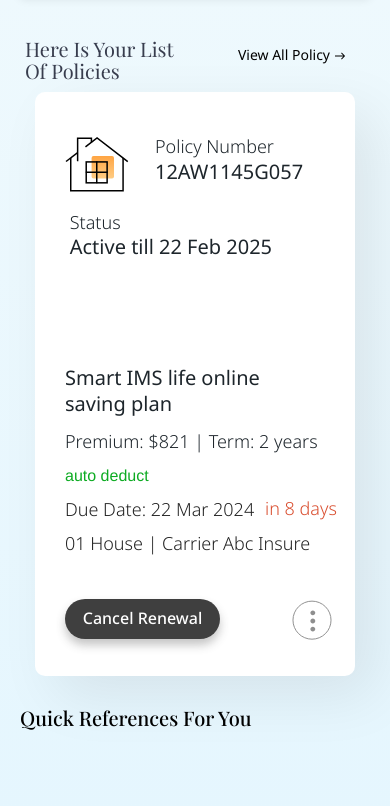
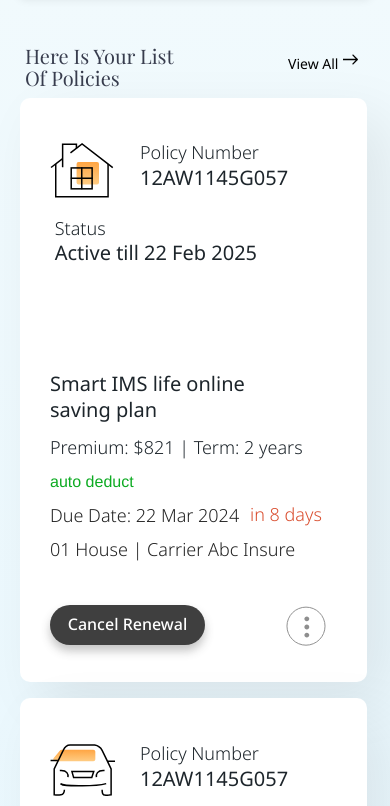
Before and after one commit to SmartImsIns/smart-ims-insu-frontend-app, a React (Create React App) app: page /ims-dashboard in a window 390 px wide. Shown: the part 1178-1984 px from the top of the page. Built offline with nearby package versions, Linux system fonts and the light colour scheme; a web font is replaced by a local one.

Commit message:
few design changes

```diff
--- a/src/ImsDashboard/PoliciesList/PolicyContainer.tsx
+++ b/src/ImsDashboard/PoliciesList/PolicyContainer.tsx
@@ -1,24 +1,33 @@
-import React from 'react';
-import PolicyCard, { PolicyData } from './PolicyCard';
-import { Box, Typography, useMediaQuery } from '@mui/material';
-import PolicyStyles from './PolicyStyles';
-import policyData from '../../mockJson/CustomerDashboard/PolicyCardData.json'
-import viewAllArrow from '../../assets/viewAllArrow.svg'
-import { policiesHeading,viewAllPolicy } from '../../constants/Constants'
+import React, { useState }from "react";
+import PolicyCard, { PolicyData } from "./PolicyCard";
+import { Box, Typography, useMediaQuery } from "@mui/material";
+import PolicyStyles from "./PolicyStyles";
+import policyData from "../../mockJson/CustomerDashboard/PolicyCardData.json";
+import viewAllArrow from "../../assets/viewAllArrow.svg";
+import { policiesHeading, viewAll } from "../../constants/Constants";
+
 const PolicyContainer: React.FC = () => {
-  const isMobile = useMediaQuery('(max-width:1024px)');
+
+
 
   return (
     <Box>
       <Box sx={PolicyStyles.policyCardHead}>
-            <Typography sx={PolicyStyles.policyCardHeading}>{policiesHeading}</Typography>
+        <Typography sx={PolicyStyles.policyCardHeading}>
+          {policiesHeading}
+        </Typography>
+
+        {policyData.length > 2 && (
           <Box sx={PolicyStyles.policyCardViewAllBox}>
-              <Typography sx={PolicyStyles.policyCardViewAll}>{viewAllPolicy}</Typography>
-              <img style={{ width: "10px" }}  src={viewAllArrow} alt="view-all-arrow" />
+            <Typography sx={PolicyStyles.policyCardViewAll}>{viewAll}</Typography>
+            <Box sx={PolicyStyles.rightArrow}>
+              <img src={viewAllArrow} alt="view-all-arrow" />
             </Box>
           </Box>
+        )}
+      </Box>
       <Box sx={PolicyStyles.AllCards}>
-            {policyData.slice(0,isMobile? 1 : 2).map((policy,index) => (
+        {policyData.slice(0, 2).map((policy, index) => (
           <PolicyCard key={index} data={policy} />
         ))}
       </Box>
--- a/src/ImsDashboard/PoliciesList/PolicyStyles.ts
+++ b/src/ImsDashboard/PoliciesList/PolicyStyles.ts
@@ -21,7 +21,7 @@ const PolicyStyles = {
     width: "100%",
     maxWidth: "257px",
     height: "22px",
-    marginTop: "38.78px",
+    marginTop: "45.78px",
     marginLeft: "30px",
     marginRight: "auto",
     fontFamily: "Playfair Display",
@@ -43,42 +43,35 @@ const PolicyStyles = {
   AllCards: {
     display: "flex",
     width: "100%",
-    "@media (min-width:360px) and (max-width:599px)": {
+    "@media (min-width:360px) and (max-width:767px)": {
+      flexDirection: "column",
       width: "100%",
-      maxWidth: "320px",
-      margin: "0px auto",
-      gap: "20px",
     },
-    "@media (min-width: 600px) and (max-width: 1024px)": {
+    "@media (min-width: 768px) and (max-width: 1024px)": {
       width: "100%",
-      maxWidth: "960px",
-      margin: "0px auto",
-      gap: "30px",
     },
   },
   oneCard: {
     width: "100%",
     maxWidth: "46.6921%",
     cursor: "pointer",
-    // maxWidth:"638px",
     height: "367.47px",
-    marginTop: "21.95px !important",
     marginLeft: "30px",
+    marginTop: "5.75px",
     borderRadius: "10px",
     boxShadow: "20px 20px 57px 0px rgba(0, 0, 0, 0.08)",
 
-    "@media (min-width:360px) and (max-width:599px)": {
+    "@media (min-width:360px) and (max-width:767px)": {
       width: "100%",
-      maxWidth: "320px",
-      margin: "auto",
+      maxWidth: "88.889%",
+      marginLeft: "20px",
+      marginTop: "15.95px",
       height: "584.42px",
     },
-    "@media (min-width: 600px) and (max-width: 1024px)": {
+    "@media (min-width: 768px) and (max-width: 1024px)": {
       width: "100%",
-      maxWidth: "541px",
-      // margin:"auto",
+      maxWidth: "44.4%",
       height: "540.42px",
-      margin: "0px auto",
     },
   },
   cardIcon: {
@@ -209,8 +202,6 @@ const PolicyStyles = {
     ...font,
     width: "100%",
     maxWidth: "448px",
-    overflow: "hidden",
-    textOverflow: "ellipsis",
     height: "22px",
     marginTop: "50.5px",
     marginLeft: "40px",
@@ -220,20 +211,27 @@ const PolicyStyles = {
     lineHeight: "17px",
     letterSpacing: "0em",
     textAlign: "left",
-
     "@media (min-width:360px) and (max-width:599px)": {
       marginLeft: "30px",
       marginTop: "107px",
-      width: "230px",
+      width: "250px",
       height: "52px",
       lineHeight: "26px",
     },
     "@media (min-width: 600px) and (max-width: 1024px)": {
       marginLeft: "40px",
       marginTop: "90px",
-      width: "auto",
+      width: "350px",
       height: "auto",
       lineHeight: "26px",
+      overFlow: "hidden",
+      textOverflow: "ellipsis",
+    },
+    "@media (min-width: 1025px) and (max-width: 1366px)": {
+      maxWidth: "290px",
+      overflow: "hidden",
+      textOverflow: "ellipsis",
+      whiteSpace: "nowrap",
     },
   },
 
@@ -267,7 +265,7 @@ const PolicyStyles = {
       marginLeft: "40px",
       marginTop: "10px",
       width: "100%",
-      maxWidth: "252px",
+      maxWidth: "auto",
     },
   },
   cardBodyPremiumAuto: {
@@ -281,7 +279,6 @@ const PolicyStyles = {
     fontWeight: "300",
     lineHeight: "19.8px",
     textAlign: "left",
-
     color: "rgba(13, 171, 34, 1)",
     "@media (min-width:360px) and (max-width:599px)": {
       maxWidth: "99px",
@@ -315,7 +312,7 @@ const PolicyStyles = {
     },
     "@media (min-width:600px) and (max-width:1024px)": {
       marginLeft: "40px",
-      marginTop: "12px",
+      marginTop: "10px",
       width: "230px",
       heigth: "52px",
       lineHeight: "26px",
@@ -378,7 +375,16 @@ const PolicyStyles = {
     display: "flex",
     gap: "5px",
     marginRight: "45px",
-    marginTop: "42.78px",
+    marginTop: "35.78px",
+    width: "90px",
+    height: "15px",
+    padding: "16px 12px 16px 12px",
+    borderRadius: "30px",
+    opacity: "0px",
+    "@media (min-width:360px) and (max-width:599px)": {
+      marginRight: "0px",
+      marginTop: "35.78px",
+    },
   },
   policyCardHead: {
     display: "flex",
@@ -434,6 +440,12 @@ const PolicyStyles = {
       },
     },
   },
+  rightArrow: {
+    img: {
+      width: "15px",
+      marginBottom: "2px",
+    },
+  },
 };
 
 export default PolicyStyles;
--- a/src/ImsDashboard/ReferenceBlogs/ReferenceBlogs.tsx
+++ b/src/ImsDashboard/ReferenceBlogs/ReferenceBlogs.tsx
@@ -24,7 +24,9 @@ const ReferenceBlogs: React.FC = () => {
             <Typography sx={ReferenceBlogsStyles.policyCardViewAll}>
             {viewAll}
             </Typography>
-            <img src={viewAllArrow} alt="view-all-arrow" />
+            <Box sx={ReferenceBlogsStyles.rightarrow}>
+              <img src={viewAllArrow} alt="view-all-arrow" />
+            </Box>
           </Box>
         </Box>
         <Box sx={ReferenceBlogsStyles.cardsContainer}>
--- a/src/ImsDashboard/ReferenceBlogs/ReferenceBlogsStyles.ts
+++ b/src/ImsDashboard/ReferenceBlogs/ReferenceBlogsStyles.ts
@@ -29,13 +29,14 @@ const ReferenceBlogsStyles = {
   cardsContainer: {
     display: "flex",
     flexWrap: "wrap",
+    flexStart: "start",
     gap: "40px",
     width: "97%",
     maxWidth: "100%",
     paddingLeft: "30px",
     "@media(min-width: 600px) and (max-width: 1023px)": {
       paddingLeft: "20px",
-      gap: "10px",
+      gap: "0px",
       justifyContent: "center",
     },
   },
@@ -88,19 +89,20 @@ const ReferenceBlogsStyles = {
     backgroundColor: "rgba(255, 255, 255, 1)",
     border: "1px solid rgba(175, 175, 175, 1)",
     borderRadius: "10px",
+    boxShadow: "0px 0px 0px 0px",
     "@media(min-width: 600px) and (max-width: 700px)": {
-      maxWidth: "205px",
+      maxWidth: "255px",
       margin: "30px",
     },
     "@media(min-width: 701px) and (max-width: 1023px)": {
       maxWidth: "255px",
-      margin: "30px",
+      margin: "10px",
     },
 
-    "@media(min-width: 901px) and (max-width: 1023px)": {
-      maxWidth: "299.8px",
-      margin: "30px",
-    },
+    // "@media(min-width: 901px) and (max-width: 1023px)": {
+    //   maxWidth: "299.8px",
+    //   // margin: "30px",
+    // },
   },
   innerContainer: {
     display: "flex",
@@ -161,6 +163,7 @@ const ReferenceBlogsStyles = {
     lineHeight: 1,
     letterSpacing: 0.5,
     marginLeft: "-4px",
+    boxShadow: "0px 0px 0px 0px",
     "&:hover": {
       backgroundColor: "#FFFFFF",
       color: "rgba(63, 63, 63, 1)",
@@ -177,7 +180,7 @@ const ReferenceBlogsStyles = {
     textAlign: "left",
     margin: "20px auto 0px auto",
     "@media(min-width: 600px) and (max-width: 700px)": {
-      marginLeft: "15px",
+      // marginLeft: "20px",
       maxWidth: "190px",
     },
   },
@@ -190,10 +193,18 @@ const ReferenceBlogsStyles = {
     fontWeight: "400",
     lineHeight: "25px",
     textAlign: "left",
+    "@media(min-width: 600px) and (max-width: 1360px)": {
+      marginLeft: "20px",
+      maxWidth: "200px",
+      overflow: "hidden",
+      textOverflow: "ellipsis",
+      whiteSpace: "nowrap",
+    },
   },
   cardButtonIcon: {
     position: "absolute",
     top: "270px",
+    left: "20px",
   },
   playButton: {
     width: "40px",
@@ -207,6 +218,12 @@ const ReferenceBlogsStyles = {
       marginLeft: "15px",
     },
   },
+  rightarrow: {
+    img: {
+      width: "15px",
+      marginBottom: "2px",
+    },
+  },
 };
 
 export default ReferenceBlogsStyles;
--- a/src/constants/Constants.ts
+++ b/src/constants/Constants.ts
@@ -1,8 +1,7 @@
 export const customerPath = [];
 export const policiesHeading = "Here Is Your List Of Policies";
-export const quickReferences="Quick References For You";
-export const footerLeftText="© 2024 Smart IMS. All rights reserved.";
-export const termsAndService="Terms of Service";
-export const privatePolicy="Privacy Policy";
-export const viewAllPolicy="View All Policy";
-export const viewAll="View All"
+export const quickReferences = "Quick References For You";
+export const footerLeftText = "© 2024 Smart IMS. All rights reserved.";
+export const termsAndService = "Terms of Service";
+export const privatePolicy = "Privacy Policy";
+export const viewAll = "View All";
```
Also changed, not shown: 1 other file (tests, documents, lock files or other folders). Lines whose indentation alone changed are shown as unchanged.
